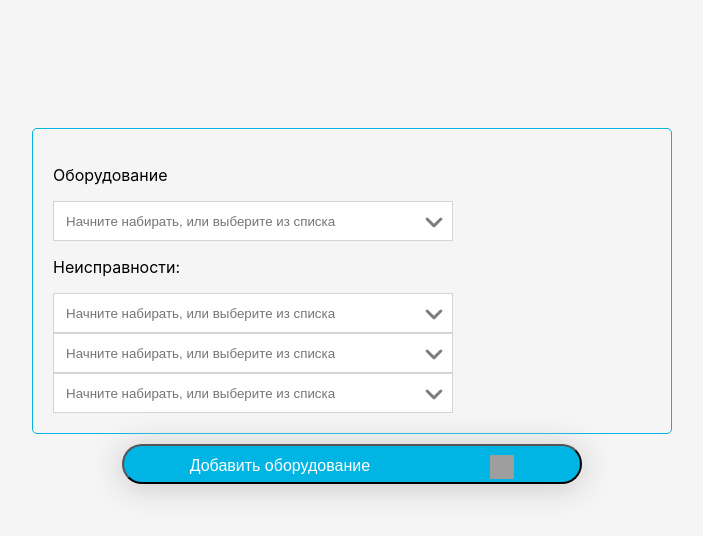
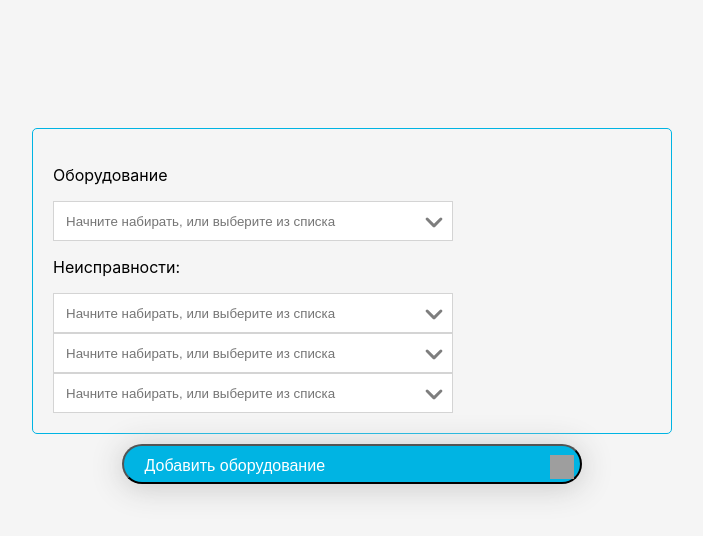
Before and after one commit to AvenMerk/storefix, a React (Create React App) app: page / in a window 1280 px wide. Shown: the top 536 px of the page, without its empty margins (288-991 px from the left). Built offline with nearby package versions, Linux system fonts and the light colour scheme; grey boxes are pictures that could not be loaded.

Commit message:
add arrow icon to button

```diff
--- a/src/App.css
+++ b/src/App.css
@@ -26,8 +26,12 @@ html {
     margin-top: 10px;
     font-size: medium;
     display: flex;
-    justify-content: space-around;
+    justify-content: space-between;
     margin-left: 32%;
+}
+
+.button-text {
+    padding-left: 15px;
 }
 
 .button-light-arrow-down {
--- a/src/components/button.js
+++ b/src/components/button.js
@@ -4,7 +4,7 @@ const Button = ({buttonName, onClickFunction}) => (
     <div>
         <button onClick={onClickFunction} className="button-container">
 
-            <span>{buttonName}</span>
+            <span className="button-text">{buttonName}</span>
             <span className="button-light-arrow-down" />
         </button>
     </div>
```
